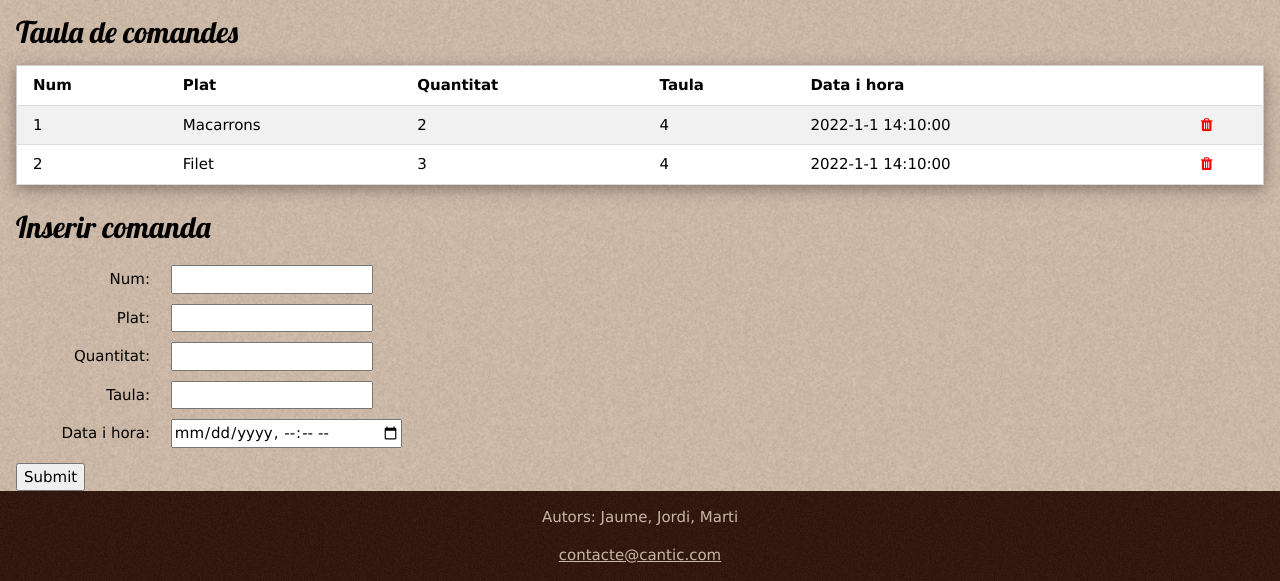
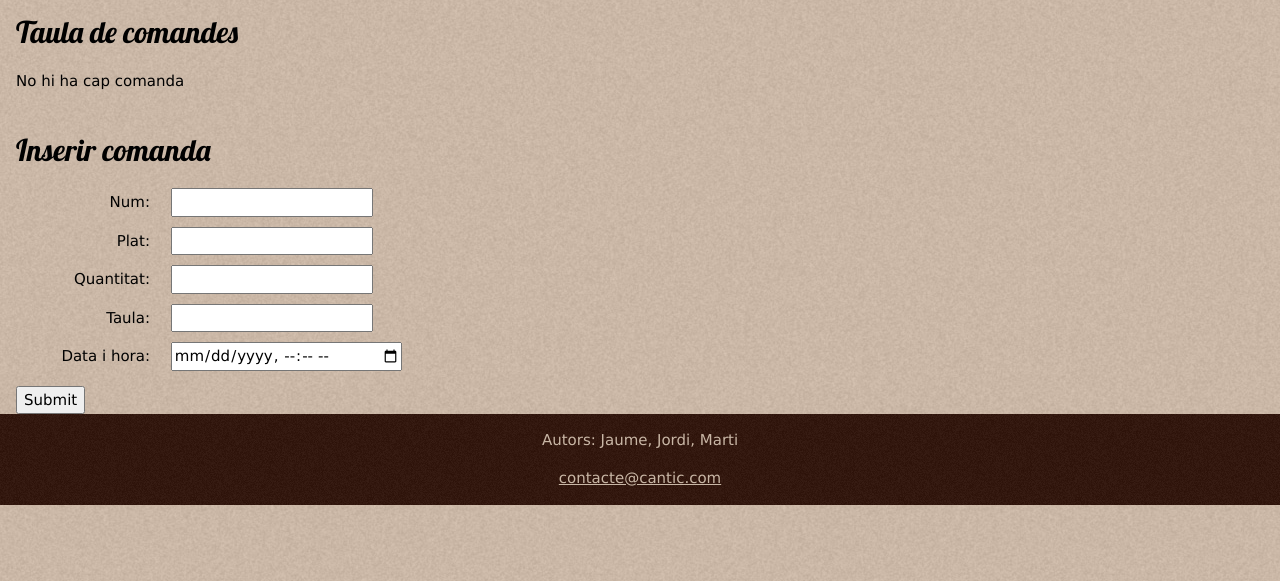
Before and after one commit to jaume-serra/InterficiesUsuaris, a Flask app: template FlaskApp/templates/comandes.html in a window 1280 px wide. Shown: the part 76-657 px from the top of the page. Run offline with Flask 2, Linux system fonts and the light colour scheme; the template is opened without the code that fills it, so the values that code supplies are empty; parts of the project's set-up code (start-up, migrations or seed data) failed here and were passed over.

Commit message:
Afegir comandes front

```diff
--- a/FlaskApp/templates/comandes.html
+++ b/FlaskApp/templates/comandes.html
@@ -24,30 +24,20 @@
     <section class="w3-container">
         <h2 class=w3-lobster>Taula de comandes</h2>
         <table class="w3-table-all w3-card-4">
+            {% if not comandes %}
+            <p>No hi ha cap comanda </p>
+            {% else %}
+            {% for comanda in comandes %}
             <tr>
-            <th>Num</th>
-            <th>Plat</th>
-            <th>Quantitat</th>
-            <th>Taula</th>
-            <th>Data i hora</th>
-            <th></th>
+                <th>{{ comanda[0] }}</th>
+                <th>{{ comanda[1] }}</th>
+                <th>{{ comanda[2] }}</th>
+                <th>{{ comanda[3] }}</th>
+                <th>{{ comanda[4] }}</th>
+                <td><i class="fa fa-trash" style="color:red;cursor: pointer;"></i></td>
             </tr>
-            <tr>
-            <td>1</td>
-            <td>Macarrons</td>
-            <td>2</td>
-            <td>4</td>
-            <td>2022-1-1 14:10:00</td>
-            <td><i class="fa fa-trash" style="color:red;cursor: pointer;"></i></td>
-            </tr>
-            <tr>
-            <td>2</td>
-            <td>Filet</td>
-            <td>3</td>
-            <td>4</td>
-            <td>2022-1-1 14:10:00</td>
-            <td><i class="fa fa-trash" style="color:red;cursor: pointer;"></i></td>
-            </tr>
+            {% endfor %}
+            {% endif %}
         </table>
     </section>
 
```
Also changed, not shown: FlaskApp/DATABASE/db.py (+14 -14 lines), FlaskApp/comanda.py (+17 -0 lines), FlaskApp/routes.py (+18 -0 lines), FlaskApp/DATABASE/db.db, FlaskApp/db.db (deleted), db.db (deleted).
